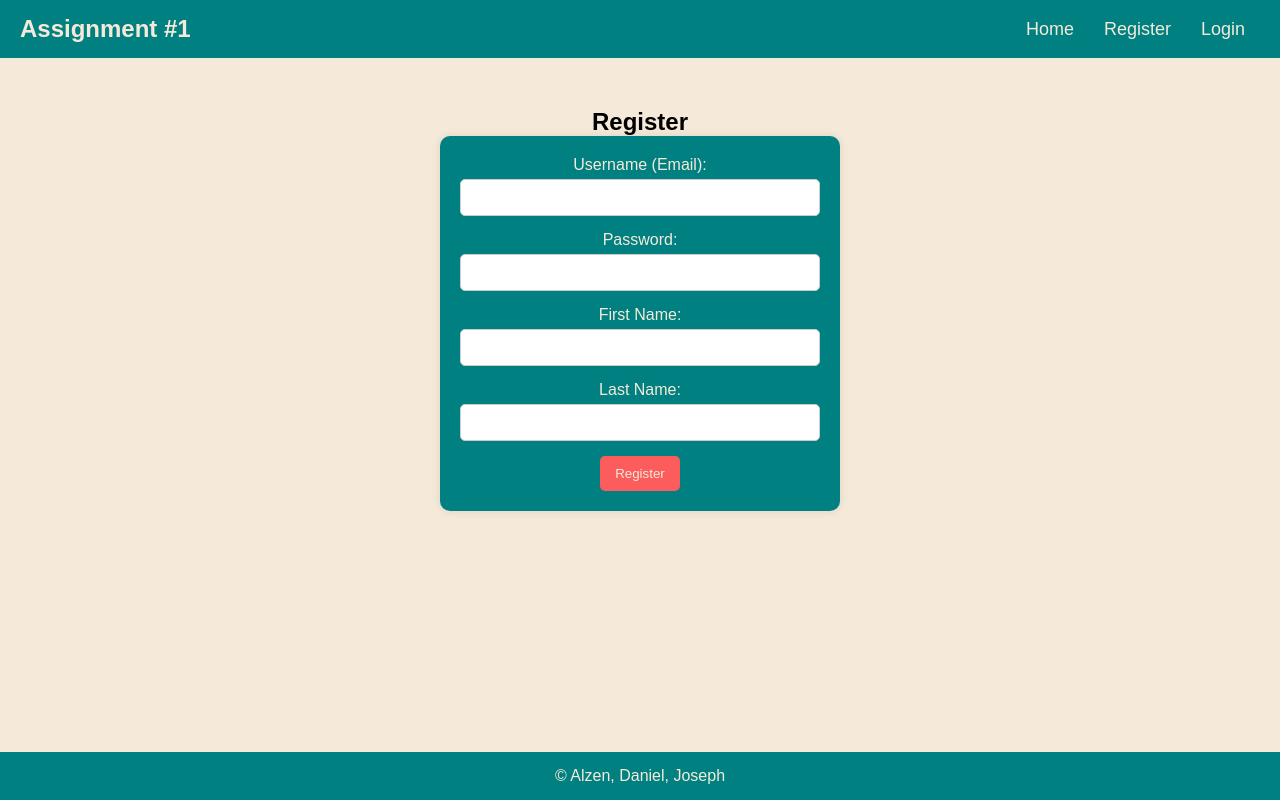
After one commit to danton0989/PHP_Assignment_1, a PHP site: page /register.html in a window 1280 px wide. The commit adds this page. Run offline with PHP 8.4, Linux system fonts and the light colour scheme.

Commit message:
Initial Commit

```diff
--- /dev/null
+++ b/register.html
@@ -0,0 +1,49 @@
+<!DOCTYPE html>
+<html lang="en">
+<head>
+    <meta charset="UTF-8">
+    <meta name="viewport" content="width=device-width, initial-scale=1.0">
+    <title>Register Page</title>
+    <link rel="stylesheet" href="styles.css">
+</head>
+<body>
+    <!-- Navbar -->
+    <nav class="navbar">
+        <div class="logo">Assignment #1</div>
+        <ul class="nav-links">
+            <li><a href="index.html">Home</a></li>
+            <li><a href="register.html">Register</a></li>
+            <li><a href="login.html">Login</a></li>
+        </ul>
+    </nav>
+
+    <!-- Main Content -->
+    <main>
+        <h2 class="accentOrange">Register</h2>
+        <form action="register.php" method="post" class="form">
+            <div class="form-group">
+                <label for="username">Username (Email):</label>
+                <input type="email" id="username" name="username" required>
+            </div>
+            <div class="form-group">
+                <label for="password">Password:</label>
+                <input type="password" id="password" name="password" required>
+            </div>
+            <div class="form-group">
+                <label for="first_name">First Name:</label>
+                <input type="text" id="first_name" name="first_name" required>
+            </div>
+            <div class="form-group">
+                <label for="last_name">Last Name:</label>
+                <input type="text" id="last_name" name="last_name" required>
+            </div>
+            <button type="submit" class="btn">Register</button>
+        </form>
+    </main>
+
+    <!-- Footer -->
+    <footer class="footer">
+        <p>&copy; Alzen, Daniel, Joseph</p>
+    </footer>
+</body>
+</html>
--- a/styles.css
+++ b/styles.css
@@ -7,14 +7,13 @@ Aqua: 008080
 
 body {
     background: #F5EAD9;
-
 }
 
-.accentText{
-    color: #fc5c5c
+.accentText {
+    color: #fc5c5c;
 }
 
-.text{
+.text {
     color: #2C2F33;
 }
 
@@ -78,6 +77,46 @@ main {
     padding: 50px;
 }
 
+.form {
+    max-width: 400px;
+    margin: 0 auto;
+    background: #008080; /* Change background color here */
+    padding: 20px;
+    border-radius: 10px;
+    box-shadow: 0 0 10px rgba(0, 0, 0, 0.1);
+}
+
+.form-group {
+    margin-bottom: 15px;
+}
+
+.form-group label {
+    display: block;
+    margin-bottom: 5px;
+    color: #F5EAD9; /* Change text color to white */
+}
+
+.form-group input {
+    width: 100%;
+    padding: 10px;
+    border: 1px solid #ccc;
+    border-radius: 5px;
+}
+
+.btn {
+    background: #fc5c5c;
+    color: #F5EAD9;
+    padding: 10px 15px;
+    border: none;
+    border-radius: 5px;
+    cursor: pointer;
+    transition: 0.3s ease-in-out;
+}
+
+.btn:hover {
+    background: #ffc1c1;
+}
+
 /* Footer Styles */
 .footer {
     text-align: center;
```
Also changed, not shown: index.html (+6 -12 lines), login.html (added, +42 -0 lines), login.php (added, +21 -0 lines), register.php (added, +22 -0 lines), welcome.php (added, +8 -0 lines), users.db (added).
